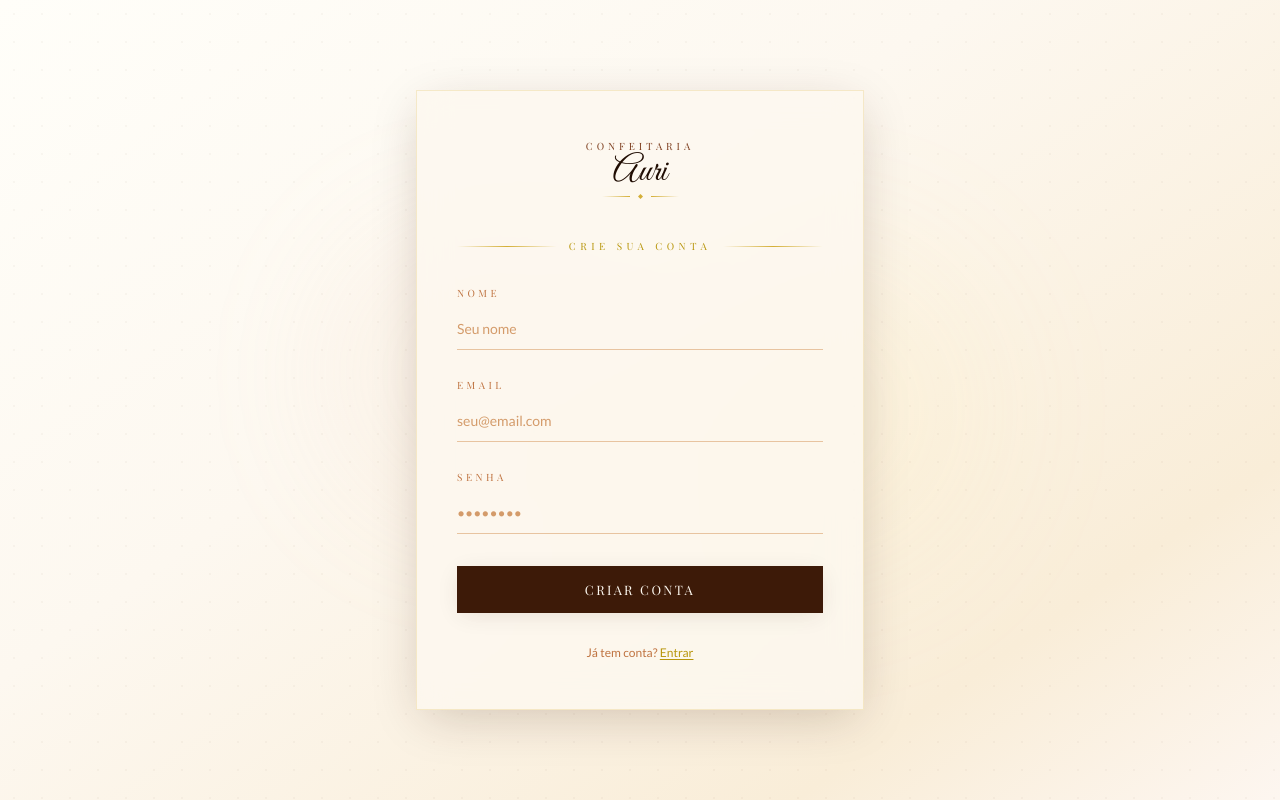
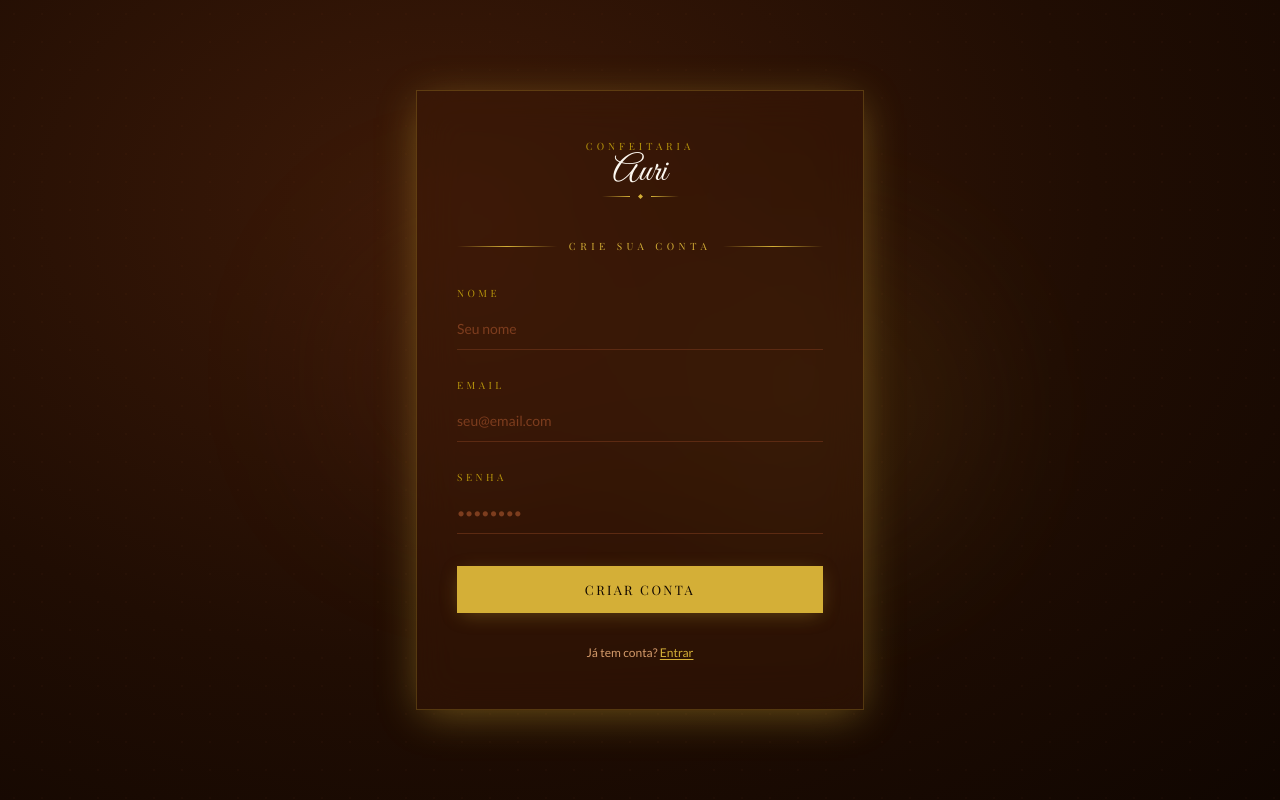
Before and after one commit to AlexandreRodriguesStrapasson/E-commerce, a Next.js app: page /register in a window 1280 px wide. Built offline with nearby package versions, Linux system fonts and the light colour scheme; a web font is replaced by a local one.

Commit message:
style: dark chocolate theme and visual identity

```diff
--- a/src/app/globals.css
+++ b/src/app/globals.css
@@ -103,29 +103,25 @@
 /* ─── Base ───────────────────────────────────────────────────────────────── */
 
 @layer base {
-  :root {
-    color-scheme: light;
-  }
-
   html {
     scroll-behavior: smooth;
   }
 
   body {
     font-family: var(--font-lato), system-ui, sans-serif;
-    background-color: #fdf8f0;
-    color: #3d1a08;
+    background-color: #200d03;
+    color: #fdf8f0;
     -webkit-font-smoothing: antialiased;
     -moz-osx-font-smoothing: grayscale;
   }
 
   ::selection {
-    background-color: #fcd34d;
-    color: #200d03;
+    background-color: #d4af37;
+    color: #100601;
   }
 
   ::-webkit-scrollbar { width: 5px; }
-  ::-webkit-scrollbar-track { background: #f9edd8; }
+  ::-webkit-scrollbar-track { background: #100601; }
   ::-webkit-scrollbar-thumb {
     background: #d4af37;
     border-radius: 999px;
@@ -159,26 +155,25 @@
     animation: shimmer 3s linear infinite;
   }
 
-  /* Fundo gradiente quente */
+  /* Fundo gradiente escuro */
   .bg-warm-gradient {
-    background: linear-gradient(
-      145deg,
-      #fffef9  0%,
-      #fdf8f0 40%,
-      #f9edd8 80%,
-      #fdf6f0 100%
+    background: radial-gradient(
+      ellipse at 35% 25%,
+      #3d1a08 0%,
+      #200d03 55%,
+      #100601 100%
     );
   }
 
-  /* Card estilo glass */
+  /* Card estilo glass — sobre fundo escuro */
   .glass {
-    background: rgba(253, 248, 240, 0.82);
-    backdrop-filter: blur(16px);
-    -webkit-backdrop-filter: blur(16px);
-    border: 1px solid rgba(212, 175, 55, 0.22);
+    background: rgba(61, 26, 8, 0.45);
+    backdrop-filter: blur(20px);
+    -webkit-backdrop-filter: blur(20px);
+    border: 1px solid rgba(212, 175, 55, 0.25);
   }
 
-  /* Botão primário */
+  /* Botão primário — dourado sobre fundo escuro */
   .btn-primary {
     display: inline-block;
     padding: 0.875rem 2.5rem;
@@ -186,13 +181,13 @@
     font-size: 0.8125rem;
     letter-spacing: 0.18em;
     text-transform: uppercase;
-    background-color: #3d1a08;
-    color: #fdf8f0;
-    box-shadow: 0 4px 24px -4px rgba(61, 26, 8, 0.12);
+    background-color: #d4af37;
+    color: #100601;
+    box-shadow: 0 4px 20px -4px rgba(212, 175, 55, 0.35);
   }
   .btn-primary:hover {
-    background-color: #5c2a12;
-    box-shadow: 0 12px 48px -8px rgba(61, 26, 8, 0.22);
+    background-color: #f5c842;
+    box-shadow: 0 8px 40px -6px rgba(212, 175, 55, 0.5);
     transform: translateY(-1px);
   }
   .btn-primary:active { transform: translateY(0); }
--- a/src/app/register/page.tsx
+++ b/src/app/register/page.tsx
@@ -41,28 +41,28 @@ export default function RegisterPage() {
 
       {/* Blobs decorativos */}
       <motion.div
-        className="absolute top-1/3 right-1/4 w-72 h-72 rounded-full bg-gold-200/20 blur-3xl pointer-events-none"
-        animate={{ scale: [1, 1.25, 1], opacity: [0.35, 0.6, 0.35] }}
+        className="absolute top-1/3 right-1/4 w-72 h-72 rounded-full bg-gold-500/10 blur-3xl pointer-events-none"
+        animate={{ scale: [1, 1.25, 1], opacity: [0.5, 0.8, 0.5] }}
         transition={{ duration: 8, repeat: Infinity, ease: 'easeInOut' }}
       />
       <motion.div
-        className="absolute bottom-1/3 left-1/4 w-80 h-80 rounded-full bg-choco-200/20 blur-3xl pointer-events-none"
+        className="absolute bottom-1/3 left-1/4 w-80 h-80 rounded-full bg-choco-700/30 blur-3xl pointer-events-none"
         animate={{ scale: [1.1, 1, 1.1], opacity: [0.3, 0.5, 0.3] }}
         transition={{ duration: 10, repeat: Infinity, ease: 'easeInOut' }}
       />
 
       {/* Padrão de pontos */}
       <div
-        className="absolute inset-0 pointer-events-none opacity-[0.035]"
+        className="absolute inset-0 pointer-events-none opacity-[0.06]"
         style={{
-          backgroundImage: 'radial-gradient(circle, #5c2a12 1px, transparent 1px)',
+          backgroundImage: 'radial-gradient(circle, #7d3d1e 1px, transparent 1px)',
           backgroundSize: '28px 28px',
         }}
       />
 
       {/* Cartão */}
       <motion.div
-        className="relative w-full max-w-md glass shadow-warm-lg px-10 py-12"
+        className="relative w-full max-w-md glass shadow-gold-lg px-10 py-12"
         initial={{ opacity: 0, y: 32 }}
         animate={{ opacity: 1, y: 0 }}
         transition={{ duration: 0.65, ease: [0.16, 1, 0.3, 1] }}
@@ -73,7 +73,7 @@ export default function RegisterPage() {
         </Link>
 
         {/* Divisor */}
-        <div className="divider-gold text-gold-600 text-[10px] tracking-[0.45em] uppercase font-display mb-8">
+        <div className="divider-gold text-gold-500 text-[10px] tracking-[0.45em] uppercase font-display mb-8">
           Crie sua conta
         </div>
 
@@ -84,7 +84,7 @@ export default function RegisterPage() {
               initial={{ opacity: 0, y: -8 }}
               animate={{ opacity: 1, y: 0 }}
               exit={{ opacity: 0, y: -8 }}
-              className="text-sm text-choco-700 bg-choco-50 border border-choco-200 px-4 py-3 mb-6 text-center font-body"
+              className="text-sm text-cream-200 bg-choco-800/50 border border-choco-700 px-4 py-3 mb-6 text-center font-body"
             >
               {error}
             </motion.p>
@@ -94,7 +94,7 @@ export default function RegisterPage() {
         {/* Formulário */}
         <form onSubmit={handleSubmit} className="flex flex-col gap-7">
           <div className="flex flex-col gap-2">
-            <label className="text-[10px] tracking-[0.35em] uppercase text-choco-400 font-display">
+            <label className="text-[10px] tracking-[0.35em] uppercase text-gold-600 font-display">
               Nome
             </label>
             <input
@@ -103,12 +103,12 @@ export default function RegisterPage() {
               onChange={(e) => setName(e.target.value)}
               placeholder="Seu nome"
               required
-              className="bg-transparent border-b border-choco-200 py-2.5 text-sm text-choco-800 placeholder:text-choco-300 focus:outline-none focus:border-gold-500 transition-colors duration-200"
+              className="bg-transparent border-b border-choco-700 py-2.5 text-sm text-cream-100 placeholder:text-choco-600 focus:outline-none focus:border-gold-500 transition-colors duration-200"
             />
           </div>
 
           <div className="flex flex-col gap-2">
-            <label className="text-[10px] tracking-[0.35em] uppercase text-choco-400 font-display">
+            <label className="text-[10px] tracking-[0.35em] uppercase text-gold-600 font-display">
               Email
             </label>
             <input
@@ -117,12 +117,12 @@ export default function RegisterPage() {
               onChange={(e) => setEmail(e.target.value)}
               placeholder="seu@email.com"
               required
-              className="bg-transparent border-b border-choco-200 py-2.5 text-sm text-choco-800 placeholder:text-choco-300 focus:outline-none focus:border-gold-500 transition-colors duration-200"
+              className="bg-transparent border-b border-choco-700 py-2.5 text-sm text-cream-100 placeholder:text-choco-600 focus:outline-none focus:border-gold-500 transition-colors duration-200"
             />
           </div>
 
           <div className="flex flex-col gap-2">
-            <label className="text-[10px] tracking-[0.35em] uppercase text-choco-400 font-display">
+            <label className="text-[10px] tracking-[0.35em] uppercase text-gold-600 font-display">
               Senha
             </label>
             <input
@@ -132,7 +132,7 @@ export default function RegisterPage() {
               placeholder="••••••••"
               required
               minLength={6}
-              className="bg-transparent border-b border-choco-200 py-2.5 text-sm text-choco-800 placeholder:text-choco-300 focus:outline-none focus:border-gold-500 transition-colors duration-200"
+              className="bg-transparent border-b border-choco-700 py-2.5 text-sm text-cream-100 placeholder:text-choco-600 focus:outline-none focus:border-gold-500 transition-colors duration-200"
             />
           </div>
 
@@ -148,11 +148,11 @@ export default function RegisterPage() {
         </form>
 
         {/* Link para login */}
-        <p className="text-xs text-center mt-8 text-choco-400 font-body">
+        <p className="text-xs text-center mt-8 text-choco-300 font-body">
           Já tem conta?{' '}
           <Link
             href="/login"
-            className="text-gold-600 hover:text-gold-500 underline underline-offset-2 transition-colors"
+            className="text-gold-500 hover:text-gold-400 underline underline-offset-2 transition-colors"
           >
             Entrar
           </Link>
--- a/src/components/HeroSection.tsx
+++ b/src/components/HeroSection.tsx
@@ -46,7 +46,7 @@ export function HeroSection() {
       <div
         className="absolute inset-0 pointer-events-none opacity-[0.04]"
         style={{
-          backgroundImage: 'radial-gradient(circle, #5c2a12 1px, transparent 1px)',
+          backgroundImage: 'radial-gradient(circle, #7d3d1e 1px, transparent 1px)',
           backgroundSize: '28px 28px',
         }}
       />
@@ -67,7 +67,7 @@ export function HeroSection() {
         <motion.div variants={item} className="flex items-center justify-center gap-4 mb-10">
           <div className="h-px w-16 bg-gradient-to-r from-transparent to-gold-500" />
           <span className="text-gold-600 text-xs tracking-[0.5em] uppercase font-display">
-            Artisan Pâtisserie
+            Doces Caseiros
           </span>
           <div className="h-px w-16 bg-gradient-to-l from-transparent to-gold-500" />
         </motion.div>
@@ -75,7 +75,7 @@ export function HeroSection() {
         {/* Headline */}
         <motion.h1
           variants={item}
-          className="font-display text-5xl md:text-6xl lg:text-7xl text-choco-900 leading-tight mb-6"
+          className="font-display text-5xl md:text-6xl lg:text-7xl text-cream-100 leading-tight mb-6"
         >
           Arte em cada detalhe,
           <br />
@@ -85,7 +85,7 @@ export function HeroSection() {
         {/* Subtítulo */}
         <motion.p
           variants={item}
-          className="font-body text-lg md:text-xl text-choco-600 max-w-xl mx-auto mb-14 leading-relaxed"
+          className="font-body text-lg md:text-xl text-choco-200 max-w-xl mx-auto mb-14 leading-relaxed"
         >
           Bolos e doces artesanais criados com ingredientes selecionados para
           tornar cada ocasião verdadeiramente inesquecível.
--- a/src/components/Logo.tsx
+++ b/src/components/Logo.tsx
@@ -17,11 +17,11 @@ export function Logo({
 
   return (
     <div className={`flex flex-col items-center select-none ${className}`}>
-      <span className={`font-display uppercase text-choco-600 ${s.eyebrow}`}>
+      <span className={`font-display uppercase text-gold-600 ${s.eyebrow}`}>
         Confeitaria
       </span>
 
-      <span className={`font-script text-choco-900 leading-none ${s.script}`}>
+      <span className={`font-script text-cream-100 leading-none ${s.script}`}>
         Auri
       </span>
 
```
Also changed, not shown: src/app/login/page.tsx (+14 -14 lines).
